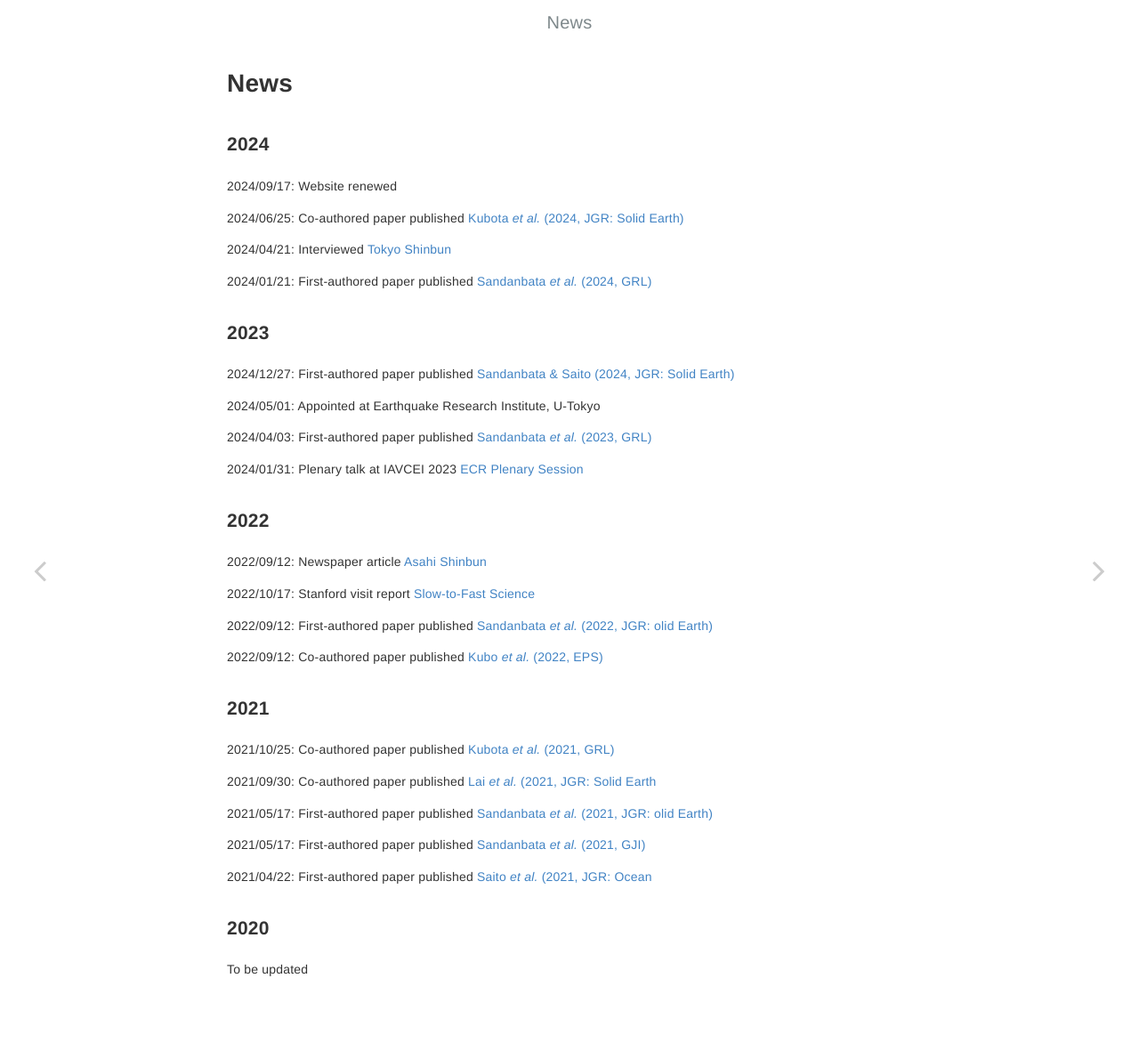
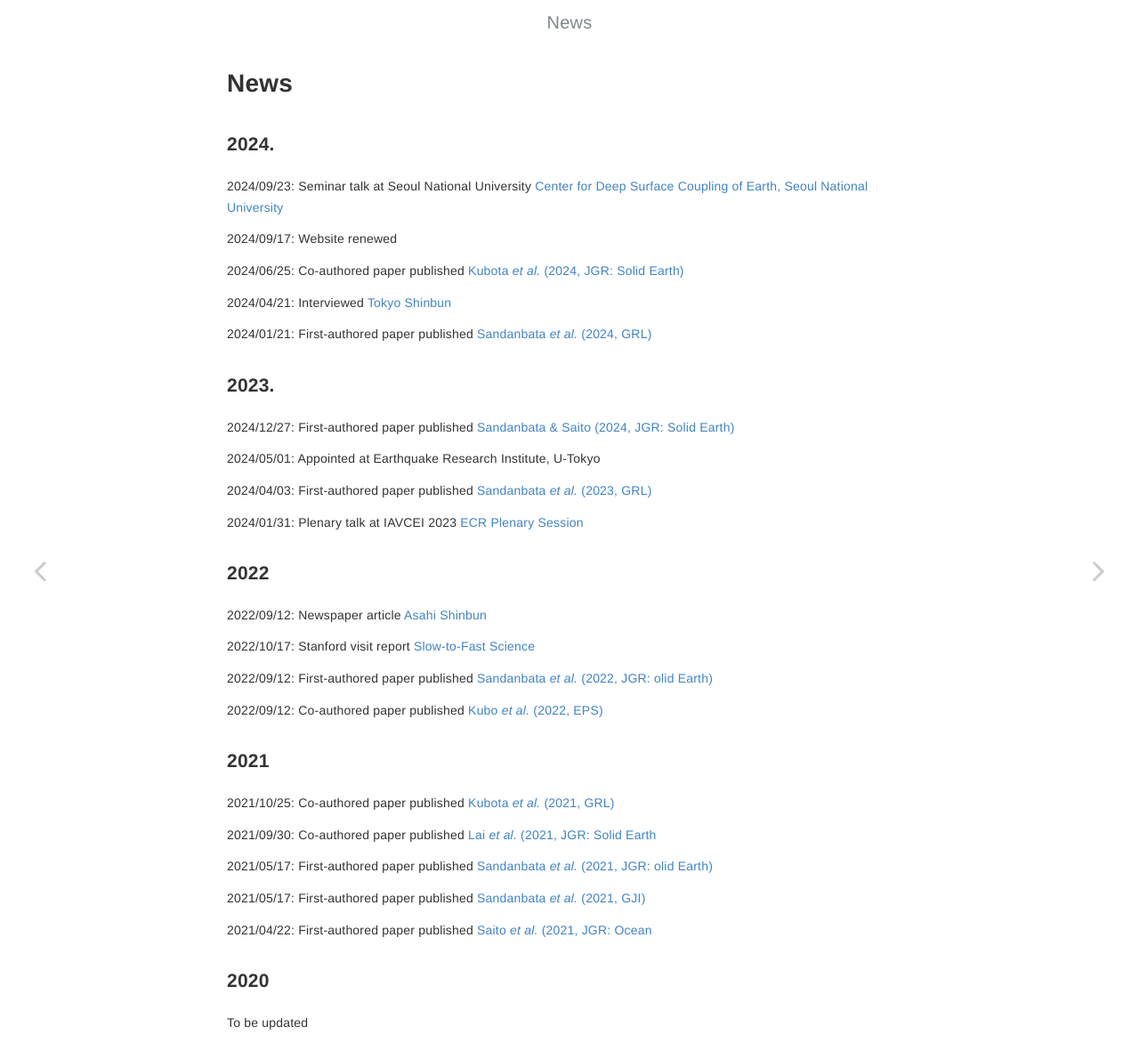
Before and after one commit to osm3dan/en_site, a Jekyll site: the page built from _pages/news.md, in a window 1280 px wide. Shown: the whole page at 89% size. Built offline with Jekyll 4.4.1, drawn with Linux system fonts in a browser that asks for light colours.

Commit message:
240923 snu visit

```diff
--- a/_pages/news.md
+++ b/_pages/news.md
@@ -6,7 +6,9 @@ date: 2024-09-17
 layout: post
 ---
 
-### 2024
+### 2024.
+
+2024/09/23: Seminar talk at Seoul National University [Center for Deep Surface Coupling of Earth, Seoul National University](https://deepsurf.snu.ac.kr/category/board-141-GR-EhlQB5Q8-20230411185154/)
 
 2024/09/17: Website renewed
 
@@ -16,7 +18,7 @@ layout: post
 
 2024/01/21: First-authored paper published [Sandanbata *et al.* (2024, GRL)](https://doi.org/10.1029/2023GL106949)
 
-### 2023
+### 2023.
 2024/12/27: First-authored paper published [Sandanbata & Saito (2024, JGR: Solid Earth)](https://doi.org/10.1029/2023JB027917)
 
 2024/05/01: Appointed at Earthquake Research Institute, U-Tokyo
```
